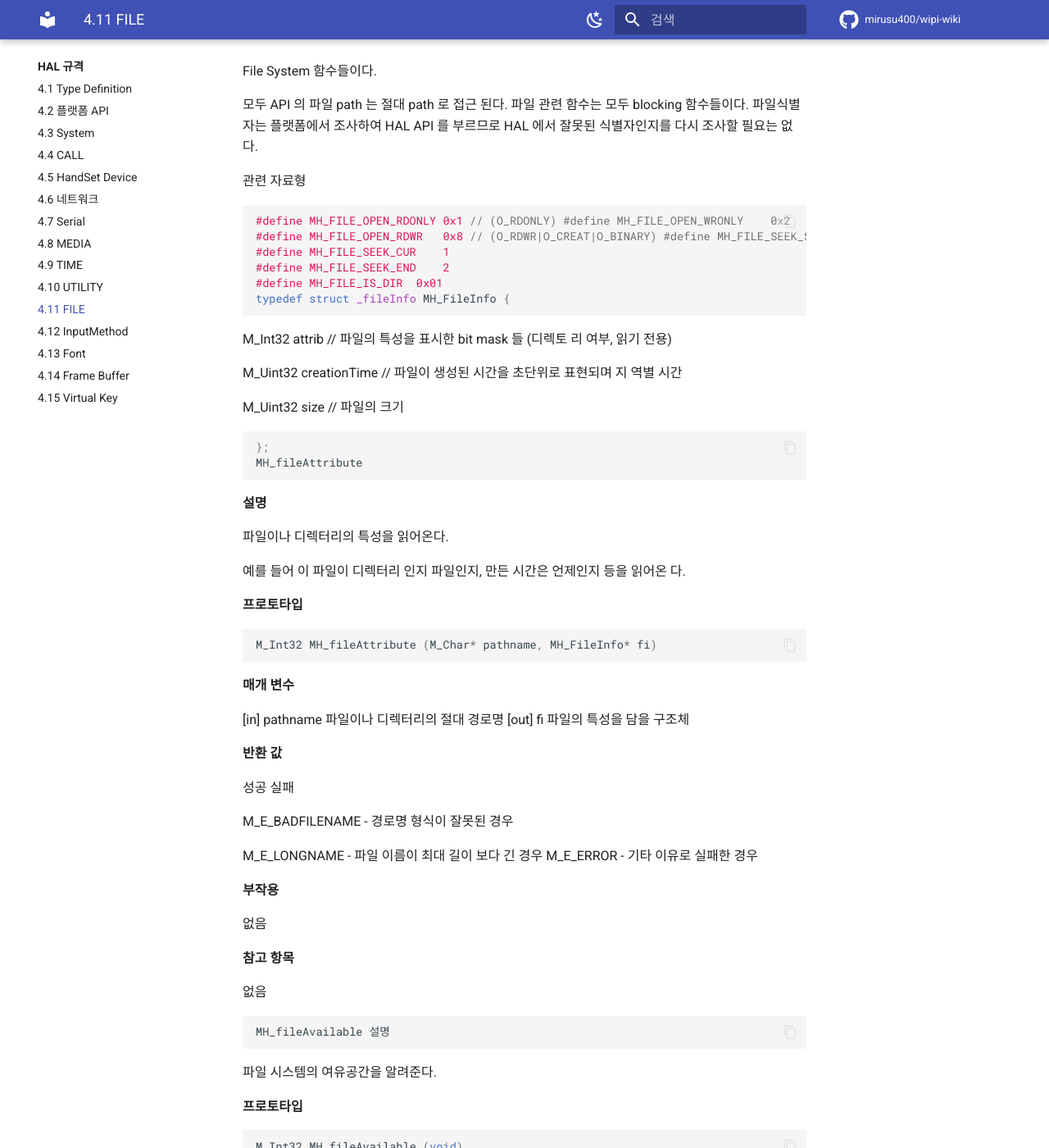
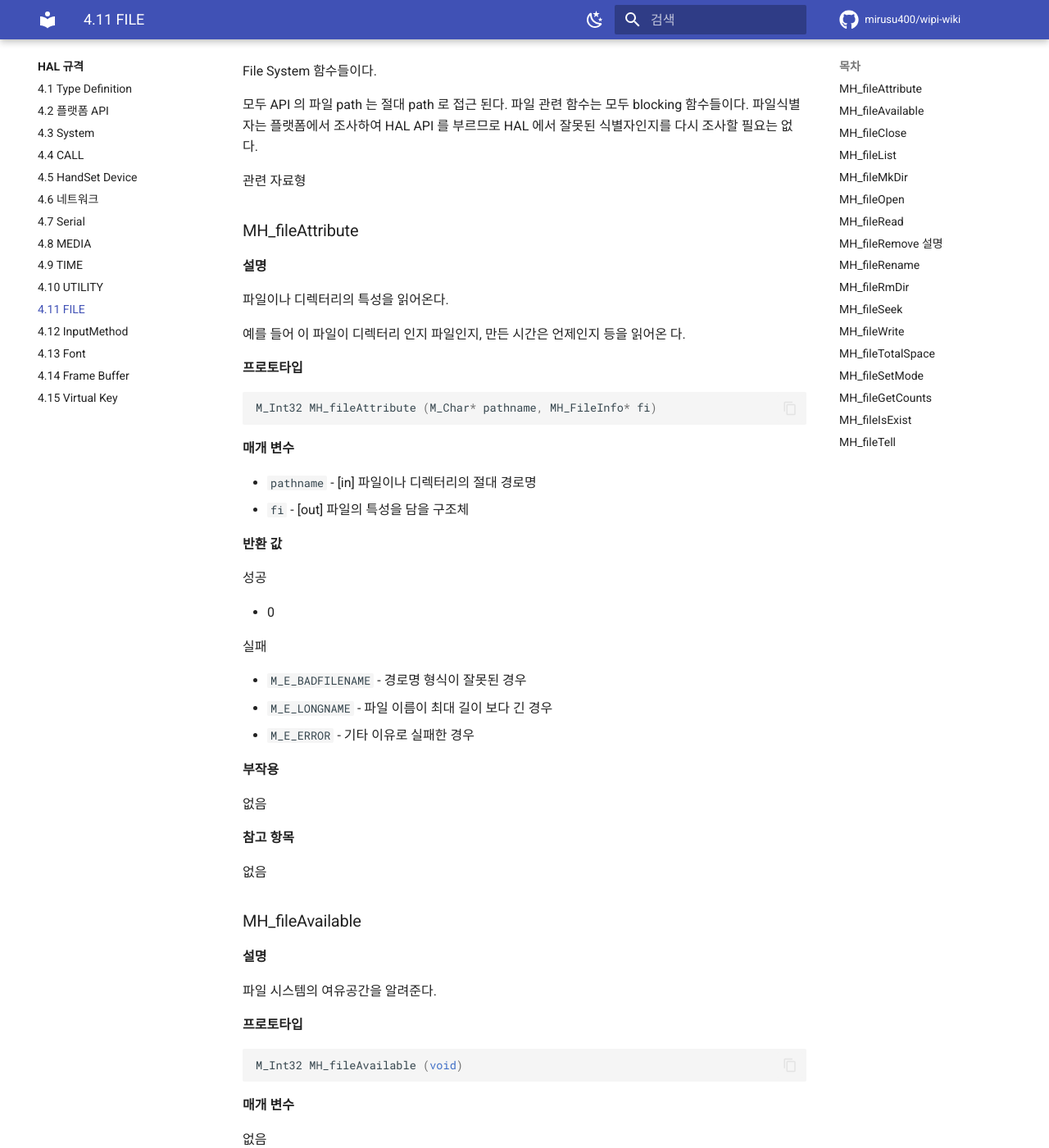
Before and after one commit to mirusu400/wipi-wiki, an MkDocs documentation site: the page built from docs/hal/file.md, in a window 1280 px wide and 1400 px high, scrolled down 198 px. Shown: the whole window at 82% size. Built offline with MkDocs 1.6.1 and Material for MkDocs 9.7.7, drawn with Linux system fonts in a browser that asks for light colours; comment, search, counter and statistics services are not loaded; some of the changed text lies outside the part shown.

Commit message:
update file.md

````diff
--- a/docs/hal/file.md
+++ b/docs/hal/file.md
@@ -6,25 +6,8 @@ File System 함수들이다.
 
 관련 자료형
 
-```c
-#define MH_FILE_OPEN_RDONLY	0x1	// (O_RDONLY) #define MH_FILE_OPEN_WRONLY	 0x2	// (O_WRONLY|O_CREAT) #define MH_FILE_OPEN_WRTRUNC	 0x4	// (O_WRONLY|O_CREAT|O_TRUNC)
-#define MH_FILE_OPEN_RDWR	0x8	// (O_RDWR|O_CREAT|O_BINARY) #define MH_FILE_SEEK_SET		0
-#define MH_FILE_SEEK_CUR	1
-#define MH_FILE_SEEK_END	2
-#define MH_FILE_IS_DIR	0x01
-typedef struct _fileInfo MH_FileInfo {
-```
 
-M_Int32 attrib	// 파일의 특성을 표시한 bit mask 들 (디렉토 리 여부, 읽기 전용)
-
-M_Uint32 creationTime	// 파일이 생성된 시간을 초단위로 표현되며 지 역별 시간
-
-M_Uint32 size	// 파일의 크기
-
-```c
-};
-MH_fileAttribute
-```
+### MH_fileAttribute
 
 **설명**
 
@@ -58,9 +46,9 @@ M_E_LONGNAME - 파일 이름이 최대 길이 보다 긴 경우 M_E_ERROR - 기
 
 없음
 
-```c
-MH_fileAvailable 설명
-```
+### MH_fileAvailable
+
+**설명**
 
 파일 시스템의 여유공간을 알려준다.
 
@@ -76,9 +64,13 @@ M_Int32 MH_fileAvailable (void)
 
 **반환 값**
 
-성공 실패
+성공
 
-시스템의 여유 공간의 바이트 단위의 크기를 반환한다. M_E_ERROR - 기타 이유로 실패할 경우
+- 시스템의 여유 공간의 바이트 단위의 크기를 반환한다.
+
+실패
+
+- `M_E_ERROR` - 기타 이유로 실패할 경우
 
 **부작용**
 
@@ -88,9 +80,9 @@ M_Int32 MH_fileAvailable (void)
 
 없음
 
-```c
-MH_fileClose 설명
-```
+### MH_fileClose
+
+**설명**
 
 파일을 닫는다.
 
@@ -102,15 +94,17 @@ M_Int32 MH_fileClose (M_Int32 fd)
 
 **매개 변수**
 
-[in]	fd	파일 식별자
+- `fd` - [in] 파일 식별자
 
 **반환 값**
 
-성공 실패
+성공
 
-```c
-M_E_ERROR
-```
+- 0
+
+실패
+
+- `M_E_ERROR`
 
 **부작용**
 
@@ -120,13 +114,11 @@ M_E_ERROR
 
 없음
 
-```c
-MH_fileList
-```
+### MH_fileList
 
 **설명**
 
-해당 디렉터리 내에 있는 파일과 하위 디렉터리를 보여준다. 파일과 디렉터리 이 름은 buf 에 NULL 문자 ('\0')로 구분되며 끝은 연속된 NULL 문자 두 개로 표시된 다.
+해당 디렉터리 내에 있는 파일과 하위 디렉터리를 보여준다. 파일과 디렉터리 이름은 buf 에 NULL 문자 ('\0')로 구분되며 끝은 연속된 NULL 문자 두 개로 표시된 다.
 
 **프로토타입**
 
@@ -156,9 +153,9 @@ M_E_SHORTBUF - 버퍼 사이즈가 모자랄 경우 M_E_BADFILENAME - 파일이
 
 없음
 
-```c
-MH_fileMkDir 설명
-```
+### MH_fileMkDir
+
+**설명**
 
 디렉터리를 만든다.
 
@@ -188,28 +191,20 @@ M_E_ERROR - 기타 이유로 실패할 경우
 
 없음
 
-```c
-MH_fileOpen 설명
-```
+### MH_fileOpen
+
+**설명**
 
 파일을 연다.
 
 flag 는 다음과 같은 값을 가질 수 있다.
 
-flag
-
-**설명**
-
-```c
-MH_FILE_OPEN_RDONLY
-읽기 전용으로 파일을 연다.
-MH_FILE_OPEN_WRONLY
-쓰기 전용으로 파일을 쓰는 내용은 파일의 끝에 붙다.
-MH_FILE_OPEN_WRTRUNC
-쓰기 전용으로 파일을 열고 기존의 파일의 길이를 0으로 만든다.
-MH_FILE_OPEN_RDWR
-파일을 읽기 쓰기 모두 가능하도록 연다.
-```
+| flag | 설명 |
+|---|---|
+| `MH_FILE_OPEN_RDONLY` | 읽기 전용으로 파일을 연다. |
+| `MH_FILE_OPEN_WRONLY` | 쓰기 전용으로 파일을 연다. 쓰는 내용은 파일의 끝에 붙는다. |
+| `MH_FILE_OPEN_WRTRUNC` | 쓰기 전용으로 파일을 열고 기존 파일의 길이를 0으로 만든다. |
+| `MH_FILE_OPEN_RDWR` | 파일을 읽기/쓰기 모두 가능하도록 연다. |
 
 **프로토타입**
 
@@ -219,23 +214,23 @@ M_Int32 MH_fileOpen (M_Char* pathname, M_Int32 flag)
 
 **매개 변수**
 
-[in]	pathname		파일의 절대 경로 [in]	flag	위 표 참조
+- `pathname` - [in] 파일의 절대 경로
+- `flag` - [in] 위 표 참조
 
 **반환 값**
 
-성공 실패
+성공
 
-을 경우
+- file 식별자를 반환
 
-file 식별자를 반환
+실패
 
-M_E_NOENT - MH_FILE_OPEN_RDONLY 로 열 때 파일이 없을 경우 M_E_BADFILENAME - 파일이름 형식이 잘못되었을 경우
-
-M_E_LONGNAME - 파일 이름이 최대 길이 보다 긴 경우
-
-M_E_INVALID - 정해진 open option 이외의 option 이 parameter 로 들어왔
-
-M_E_NOSPACE - 파일시스템에 여유 공간이 없을 경우 M_E_ERROR - 기타 이유로 실패할 경우
+- `M_E_NOENT` - `MH_FILE_OPEN_RDONLY` 로 열 때 파일이 없을 경우
+- `M_E_BADFILENAME` - 파일이름 형식이 잘못되었을 경우
+- `M_E_LONGNAME` - 파일 이름이 최대 길이 보다 긴 경우
+- `M_E_INVALID` - 정해진 open option 이외의 option 이 parameter 로 들어왔을 경우
+- `M_E_NOSPACE` - 파일시스템에 여유 공간이 없을 경우
+- `M_E_ERROR` - 기타 이유로 실패할 경우
 
 **부작용**
 
@@ -245,9 +240,9 @@ M_E_NOSPACE - 파일시스템에 여유 공간이 없을 경우 M_E_ERROR - 기
 
 없음
 
-```c
-MH_fileRead 설명
-```
+### MH_fileRead
+
+**설명**
 
 파일에서 buf 로 크기만큼 읽어온다.
 
@@ -259,23 +254,20 @@ M_Int32 MH_fileRead (M_Int32 fd, M_Char* buf, M_Int32 size)
 
 **매개 변수**
 
-[in]	fd	파일 식별자
-
-[out]	buf	buffer pointer
-
-[in]	size	buffer size
+- `fd` - [in] 파일 식별자
+- `buf` - [out] buffer pointer
+- `size` - [in] buffer size
 
 **반환 값**
 
 성공
 
+- 읽은 바이트 수. Size 가 0 인 경우는 0 를 반환한다. 0 인 경우는 EOF 이다.
+
 실패
 
-읽은 바이트 수
-
-Size 가 0 인 경우는 0 를 반환한다. 0 인 경우는 EOF 이다.
-
-M_E_EOF - 파일의 끝까지 읽었을 경우 M_E_ERROR - 기타 이유로 실패할 경우
+- `M_E_EOF` - 파일의 끝까지 읽었을 경우
+- `M_E_ERROR` - 기타 이유로 실패할 경우
 
 **부작용**
 
@@ -285,9 +277,7 @@ M_E_EOF - 파일의 끝까지 읽었을 경우 M_E_ERROR - 기타 이유로 실
 
 없음
 
-```c
-MH_fileRemove 설명
-```
+### MH_fileRemove 설명
 
 파일을 지운다. 이미 열려 있는 파일일 경우는 지울 수 없다.
 
@@ -299,21 +289,21 @@ M_Int32 MH_fileRemove ( M_Char* pathname)
 
 **매개 변수**
 
-[in]	pathname	파일 절대 경로
+- `pathname` - [in] 파일 절대 경로
 
 **반환 값**
 
-성공 실패
+성공
 
-M_E_NOENT - 파일이 존재하지 않을 경우
+- 0
 
-```c
-M_E_INUSE -파일이 이미 열려 있는 경우
-```
+실패
 
-M_E_BADFILENAME - 파일이름 형식이 잘못되었을 경우
-
-M_E_LONGNAME - 파일 이름이 최대 길이 보다 긴 경우 M_E_ERROR - 기타 이유로 실패한 경우
+- `M_E_NOENT` - 파일이 존재하지 않을 경우
+- `M_E_INUSE` -파일이 이미 열려 있는 경우
+- `M_E_BADFILENAME` - 파일이름 형식이 잘못되었을 경우
+- `M_E_LONGNAME` - 파일 이름이 최대 길이 보다 긴 경우
+- `M_E_ERROR` - 기타 이유로 실패한 경우
 
 **부작용**
 
@@ -323,9 +313,10 @@ M_E_LONGNAME - 파일 이름이 최대 길이 보다 긴 경우 M_E_ERROR - 기
 
 없음
 
-```c
-MH_fileRename 설명
-```
+
+### MH_fileRename
+
+**설명**
 
 파일 이름을 바꾼다
 
@@ -337,21 +328,24 @@ M_Int32 MH_fileRename ( M_Char *oldname, M_Char *newname)
 
 **매개 변수**
 
-[in]	oldname	바꾸기 전 절대 경로명 [in]	newname	바뀐 후 절대 경로명
+- `oldname` - [in] 바꾸기 전 절대 경로명
+- `newname` - [in] 바뀐 후 절대 경로명
 
 **반환 값**
 
-성공 실패
+성공
 
-M_E_BADFILENAME - 파일이름 형식이 잘못된 경우
+- 0
 
-M_E_LONGNAME - 파일 이름이 최대 길이 보다 긴 경우 M_E_NOSPACE - 파일시스템에 여유공간이 없을 경우 M_E_ERROR - 기타 이유로 실패한 경우
+실패
 
-```c
-M_E_NOENT – 바꾸기 전 파일이 존재하지 않을 경우	M_E_EXIST
-- 새롭게 바꿀 파일 이름이 이미 존재하는 경우
-M_E_INUSE - 바꾸기 전 파일이 이미 열려 있을 경우
-```
+- `M_E_BADFILENAME` - 파일이름 형식이 잘못된 경우
+- `M_E_LONGNAME` - 파일 이름이 최대 길이 보다 긴 경우
+- `M_E_NOSPACE` - 파일시스템에 여유공간이 없을 경우
+- `M_E_ERROR` - 기타 이유로 실패한 경우
+- `M_E_NOENT` – 바꾸기 전 파일이 존재하지 않을 경우
+- `M_E_EXIST` - 새롭게 바꿀 파일 이름이 이미 존재하는 경우
+- `M_E_INUSE` - 바꾸기 전 파일이 이미 열려 있을 경우
 
 **부작용**
 
@@ -361,9 +355,9 @@ M_E_INUSE - 바꾸기 전 파일이 이미 열려 있을 경우
 
 없음
 
-```c
-MH_fileRmDir 설명
-```
+### MH_fileRmDir
+
+**설명**
 
 디렉터리를 지운다.
 
@@ -397,9 +395,10 @@ M_E_ERROR - 기타 이유로 실패할 경우
 
 없음
 
-```c
-MH_fileSeek 설명
-```
+
+### MH_fileSeek
+
+**설명**
 
 파일 포인터를 특정 위치로 옮긴다.
 
@@ -413,27 +412,21 @@ M_Int32 MH_fileSeek (M_Int32 fd, M_Int32 pos, M_Int32 where)
 
 **매개 변수**
 
-[in]	fd	파일 식별자
-
-[in]	pos	기준점으로부터 옮길 위치, 파일의 크기내에서 양수/음 수 모두 가능
-
-[in]	where	MH_FILE_SEEK_SET, MH_FILE_SEEK_CUR, MH_FILE_SEEK_END
-
-중 하나
+- `fd` - [in] 파일 식별자
+- `pos` - [in] 기준점으로부터 옮길 위치, 파일의 크기내에서 양수/음수 모두 가능
+- `where` - [in] `MH_FILE_SEEK_SET`, `MH_FILE_SEEK_CUR`, `MH_FILE_SEEK_END` 중 하나
 
 **반환 값**
 
-성공 실패
+성공
 
-옮겨진 파일 포인터의 위치
+- 옮겨진 파일 포인터의 위치
 
-```c
-M_E_INVALID - 기준점이 MH_FILE_SEEK_SET,MH_FILE_SEEK_CUR,
-```
+실패
 
-MH_FILE_SEEK_END 중 하나에 포함되지 않을 경우
-
-M_E_BADSEEKPOS - 파일 포인터를 옮길 위치가 파일의 범위를 넘어설 경우 M_E_ERROR - 기타 이유로 실패할 경우
+- `M_E_INVALID` - 기준점이 `MH_FILE_SEEK_SET`, `MH_FILE_SEEK_CUR`, `MH_FILE_SEEK_END` 중 하나에 포함되지 않을 경우
+- `M_E_BADSEEKPOS` - 파일 포인터를 옮길 위치가 파일의 범위를 넘어설 경우
+- `M_E_ERROR` - 기타 이유로 실패할 경우
 
 **부작용**
 
@@ -443,11 +436,11 @@ M_E_BADSEEKPOS - 파일 포인터를 옮길 위치가 파일의 범위를 넘어
 
 없음
 
-```c
-MH_fileWrite 설명
-```
+### MH_fileWrite
 
-fd 라는 식별자를 가지는 파일에 buf 가 가리키는 위치의 데이터를 지정한 size 만 큼 쓴다. 파일 시스템에 공간이 부족해서 요청한 파일을 다 쓸 수 없을 경우 쓴 바이트 수를 반환한다.
+**설명**
+
+fd 라는 식별자를 가지는 파일에 buf 가 가리키는 위치의 데이터를 지정한 size 만큼 쓴다. 파일 시스템에 공간이 부족해서 요청한 파일을 다 쓸 수 없을 경우 쓴 바이트 수를 반환한다.
 
 **프로토타입**
 
@@ -457,23 +450,20 @@ M_Int32 MH_fileWrite (M_Int32 fd, M_Char* buf, M_Int32 size)
 
 **매개 변수**
 
-[in]	fd	파일 식별자
-
-[in]	buf	버퍼 포인터
-
-[in]	size	write 할 바이트 개수
+- `fd` - [in] 파일 식별자
+- `buf` - [in] 버퍼 포인터
+- `size` - [in] size write 할 바이트 개수
 
 **반환 값**
 
-성공 실패
+성공
 
-write 한 바이트 수
+- write 한 바이트 수
 
-M_E_ERROR - 기타 이유로 실패할 경우
+실패
 
-```c
-M_E_NOSPACE - 파일시스템에 여유공간이 없을 경우
-```
+- `M_E_ERROR` - 기타 이유로 실패할 경우
+- `M_E_NOSPACE` - 파일시스템에 여유공간이 없을 경우
 
 **부작용**
 
@@ -483,9 +473,9 @@ M_E_NOSPACE - 파일시스템에 여유공간이 없을 경우
 
 없음
 
-```c
-MH_fileTotalSpace 설명
-```
+### MH_fileTotalSpace
+
+**설명**
 
 파일 시스템의 여유공간을 알려준다.
 
@@ -501,9 +491,13 @@ M_Int32 MH_fileTotalSpace (void)
 
 **반환 값**
 
-성공 실패
+성공
 
-파일 시스템의 전체 공간의 바이트 단위의 크기를 반환한다. M_E_ERROR - 기타 이유로 실패할 경우
+파일 시스템의 전체 공간의 바이트 단위의 크기를 반환한다.
+
+실패
+
+- M_E_ERROR - 기타 이유로 실패할 경우
 
 **부작용**
 
@@ -513,11 +507,11 @@ M_Int32 MH_fileTotalSpace (void)
 
 없음
 
-```c
-MH_fileSetMode 설명
-파일의 속성을 변경한다. 변경가능 한 속성은 아래의 매개변수 table의 fmode값
-을 참조한다.
-```
+### MH_fileSetMode
+
+**설명**
+
+파일의 속성을 변경한다. 변경 가능한 속성은 아래의 매개변수 table의 fmode값을 참조한다.
 
 **프로토타입**
 
@@ -527,45 +521,28 @@ M_Int32 MH_fileSetMode(char* pathName, M_Int32 mode)
 
 **매개 변수**
 
-[in] pathName	파일의 절대 경로명 [in] fmode	파일 속성 mode
+- `pathName` - [in] 파일의 절대 경로명
+- `fmode` - [in] 파일 속성 mode
 
-fmode
-
-의미
-
-값
-
-```c
-MH_FILEMODE_RDONLY
-```
-
-읽기 전용모드이면 세팅된다
-
-```c
-MH_FILEMODE_WRONLY
-```
-
-쓰기 전용모드이면 세팅된다.
-
-```c
-MH_FILEMODE_RDWR
-```
-
-읽기/쓰기 모드이면 세팅된다.
+| fmode | 의미 | 값 |
+|---|---|:---:|
+| `MH_FILEMODE_RDONLY` | 읽기 전용 모드이면 세팅된다. | 1 |
+| `MH_FILEMODE_WRONLY` | 쓰기 전용 모드이면 세팅된다. | 2 |
+| `MH_FILEMODE_RDWR` | 읽기/쓰기 모드이면 세팅된다. | 3 |
 
 **반환 값**
 
-성공 실패
+성공
 
-```c
-M_E_SUCCESS – 성공
-```
+- `M_E_SUCCESS` – 성공
 
-M_E_ERROR - 기타 이유로 실패 M_E_BADFILENAME – 파일이름 형식이 잘못됨
+실패
 
-M_E_LONGNAME - 파일이름의 길이가 최대 길이를 초과할 경우 M_E_INVALID - mode 가 잘못됨
-
-M_E_NOENT – 파일이 존재하지 않음
+- `M_E_ERROR` - 기타 이유로 실패
+- `M_E_BADFILENAME` – 파일이름 형식이 잘못됨
+- `M_E_LONGNAME` - 파일이름의 길이가 최대 길이를 초과할 경우
+- `M_E_INVALID` - mode 가 잘못됨
+- `M_E_NOENT` – 파일이 존재하지 않음
 
 **부작용**
 
@@ -573,12 +550,13 @@ M_E_NOENT – 파일이 존재하지 않음
 
 **참고 항목**
 
-```c
 없음
-MH_fileGetCounts 설명
-디렉토리내의 파일의 개수를 가져온다. 파일의 개수는 서브디렉토리를 포함한 값
-이다.
-```
+
+### MH_fileGetCounts
+
+**설명**
+
+디렉토리내의 파일의 개수를 가져온다. 파일의 개수는 서브디렉토리를 포함한 값이다.
 
 **프로토타입**
 
@@ -588,34 +566,32 @@ M_Int32 MH_fileGetCounts(char* pathName)
 
 **매개 변수**
 
-```c
-[in] pathName	디렉토리의 절대 경로 명
-```
+- `pathName` - [in] 디렉토리의 절대 경로 명
 
 **반환 값**
 
-```c
 성공
-디렉토리내 파일 및 디렉토리의 개수
+
+- 디렉토리내 파일 및 디렉토리의 개수
+
 실패
-```
 
-M_E_ACCESS - 파일을 접근할 수 없음 M_E_ERROR - 기타 이유로 실패 M_E_BADFILENAME - 잘못된 경로 이름
-
-M_E_LONGNAME - 디렉토리 이름의 길이가 최대 길이를 초과할 경우
+- `M_E_ACCESS` - 파일을 접근할 수 없음
+- `M_E_ERROR` - 기타 이유로 실패
+- `M_E_BADFILENAME` - 잘못된 경로 이름
+- `M_E_LONGNAME` - 디렉토리 이름의 길이가 최대 길이를 초과할 경우
 
 **부작용**
 
-```c
 없음
-```
 
 **참고 항목**
 
-```c
 없음
-MH_fileIsExist 설명
-```
+
+### MH_fileIsExist
+
+**설명**
 
 특정 경로상의 파일이 있는지 없는지를 알려준다.
 
@@ -627,29 +603,31 @@ M_Int32 MH_fileIsExist(char* pathName)
 
 **매개 변수**
 
-```c
-[in]	pathName	파일의 절대 경로 명
-```
+- `pathName` - [in] 파일의 절대 경로 명
 
 **반환 값**
 
-```c
 성공
-M_E_SUCCESS – 파일이 존재함
+
+- `M_E_SUCCESS` – 파일이 존재함
+
 실패
-```
 
-M_E_ACCESS - 파일을 접근할 수 없음 M_E_ERROR – 기타 이유로 실패 M_E_BADFILENAME – 잘못된 경로 이름
-
-M_E_LONGNAME – 경로 이름이 최대 길이 보다 긴 경우 M_E_NOENT – 파일이 존재하지 않음
+- `M_E_ACCESS` - 파일을 접근할 수 없음
+- `M_E_ERROR` – 기타 이유로 실패
+- `M_E_BADFILENAME` – 잘못된 경로 이름
+- `M_E_LONGNAME` – 경로 이름이 최대 길이 보다 긴 경우
+- `M_E_NOENT` – 파일이 존재하지 않음
 
 **부작용**
 
-```c
 없음
-MH_fileTell 설명
+
+### MH_fileTell
+
+**설명**
+
 현재 파일의 입출력 포인터를 반환해 준다.
-```
 
 **프로토타입**
 
@@ -659,28 +637,23 @@ M_Int32 MH_fileTell(M_Int32 fd)
 
 **매개 변수**
 
-```c
-[in] fd	파일 식별자
-```
+- `fd` - [in] 파일 식별자
 
 **반환 값**
 
-```c
 성공
-현재 입출력 포인터 위치
+
+- 현재 입출력 포인터 위치
+
 실패
-```
 
-M_E_INVALIDFD	- 잘못된 파일 식별자 M_E_ERROR – 기타 이유로 실패
+- `M_E_INVALIDFD` - 잘못된 파일 식별자
+- `M_E_ERROR` – 기타 이유로 실패
 
 **부작용**
 
-```c
 없음
-```
 
 **참고 항목**
 
-```c
 없음
-```
````
Also changed, not shown: other parts of docs/hal/file.md (+40 -20 lines).
